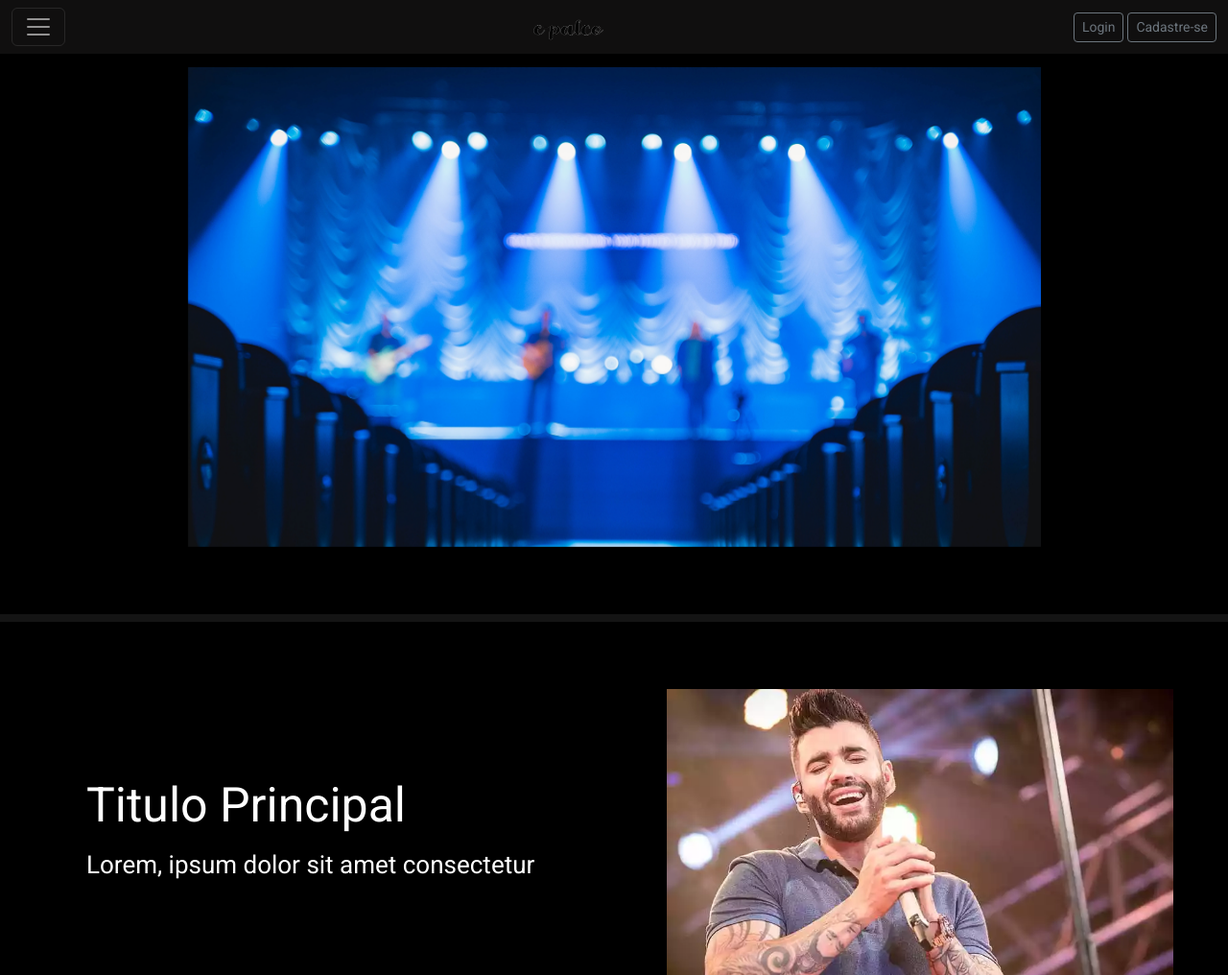
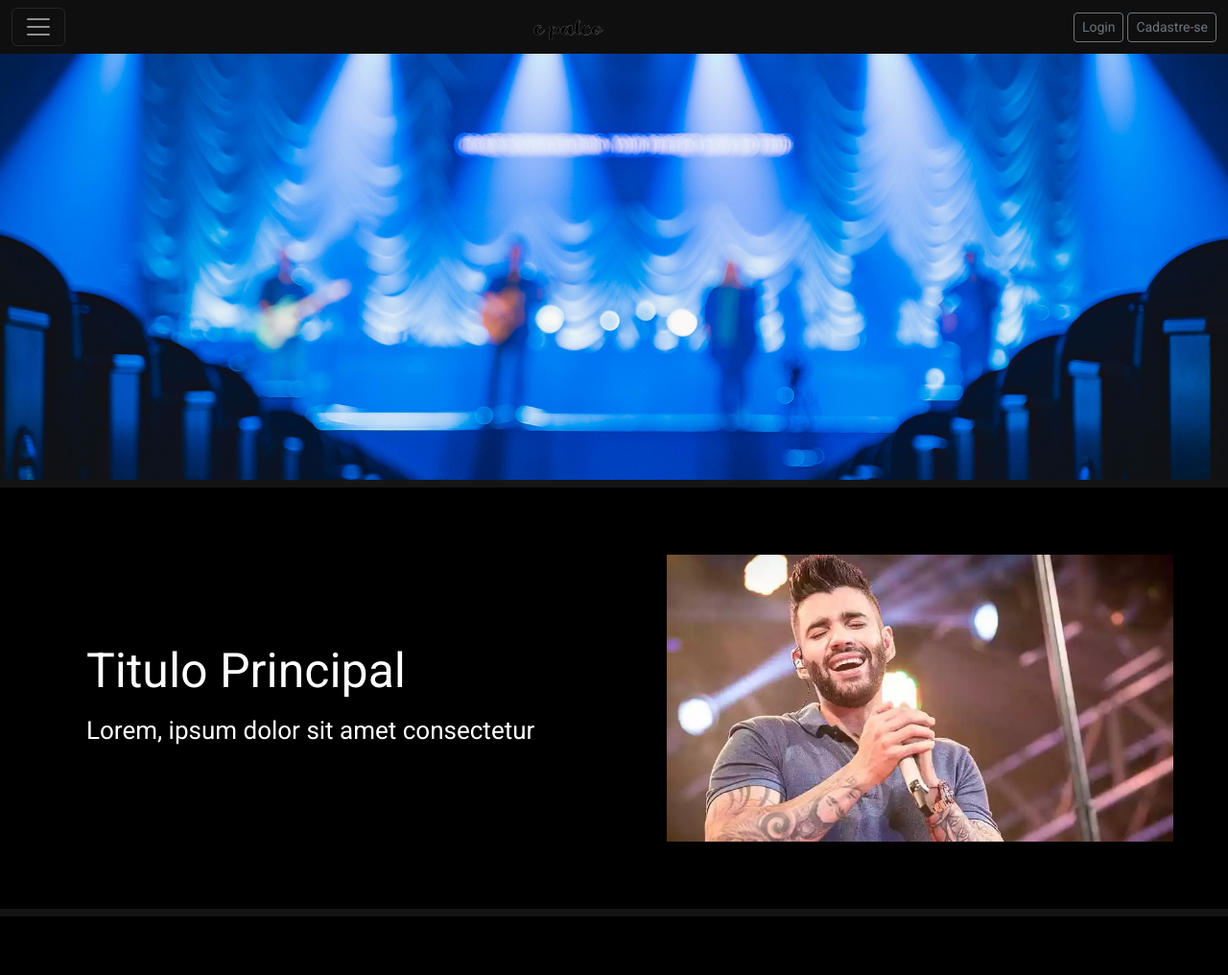
Before and after one commit to Teles23/Tcc, a PHP site: page / in a window 1280 px wide. Shown: the top 1016 px of the page at 96% size. Run offline with PHP 8.4, Linux system fonts and the light colour scheme.

Commit message:
Backgroud alterado

```diff
--- a/css/style.css
+++ b/css/style.css
@@ -22,6 +22,7 @@ section {
 }
 .carousel-item {
   height: 500px;
+  width: 100%;
   background-size: auto;
   background-repeat: no-repeat;
   background-position: center;
@@ -78,12 +79,15 @@ section {
   color: #222;
 }
 #slide-1 {
+  background-size: cover;
   background-image: url(../img/slide-home/fundo-01.png);
 }
 #slide-2 {
+  background-size: cover;
   background-image: url(../img/slide-home/fundo-01.png);
 }
 #slide-3 {
+  background-size: cover;
   background-image: url(../img/slide-home/fundo-01.png);
 }
 
--- a/index.html
+++ b/index.html
@@ -67,7 +67,7 @@
             </div>
         </nav>
     </header>
-    <section>
+    <section style="padding: 0;">
         <div id="carouselExample " class="carousel carousel slide " data-bs-ride="carousel">
             <div class="carousel-inner">
                 <div class="carousel-item active" id="slide-1" data-bs-interval="15000">
```
